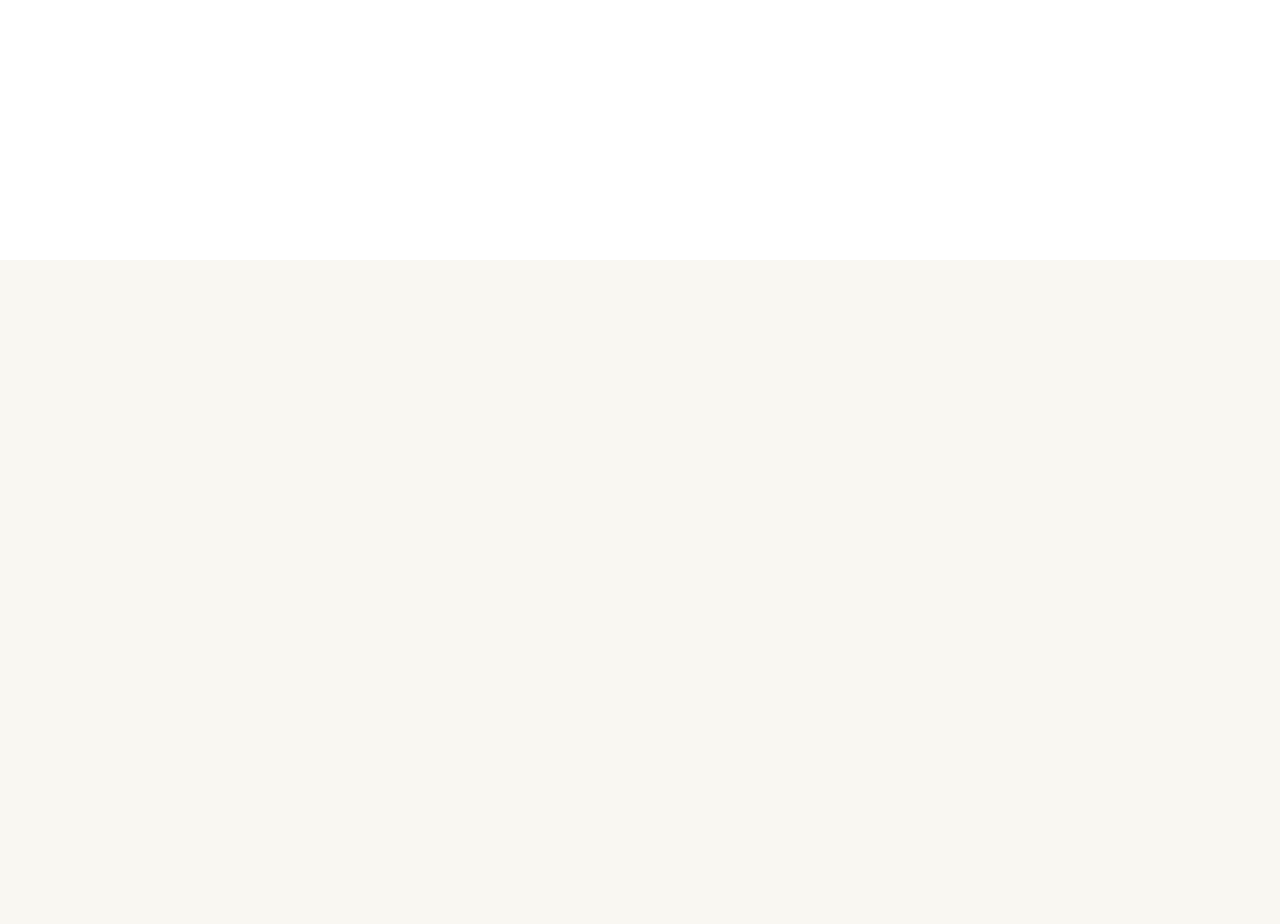
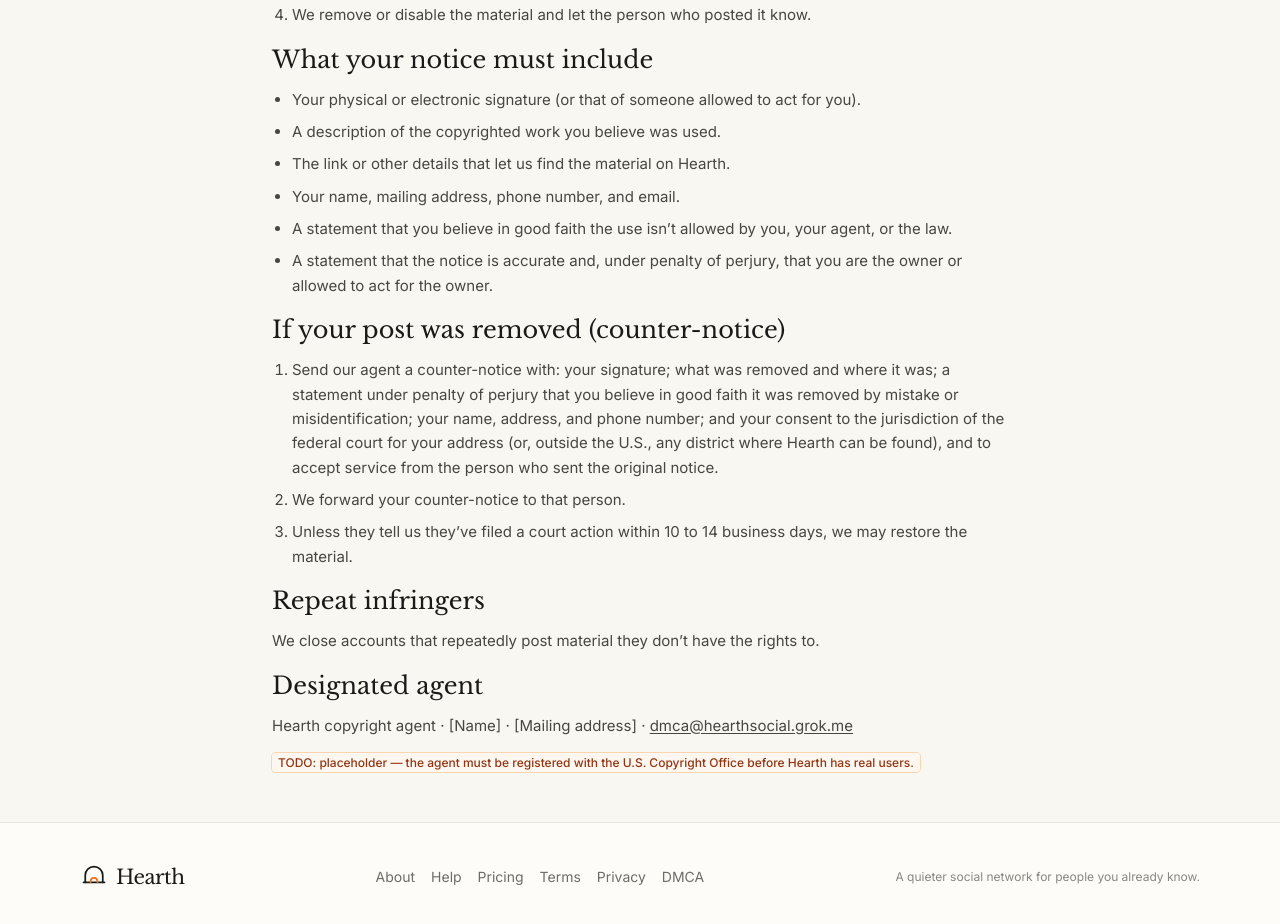
Before and after one commit to dylanlamb19/hearth, a Next.js app: page /dmca in a window 1280 px wide. Before the commit this address had no page. Shown: the part 540-1464 px from the top of the page. Before the commit the page ends 800 px from the top, so only its background shows below. Built offline with nearby package versions, Linux system fonts and the light colour scheme.

Commit message:
feat(legal): DMCA page and footer link

```diff
--- /dev/null
+++ b/src/app/dmca/page.tsx
@@ -0,0 +1,66 @@
+import { StaticPage } from "@/components/StaticPage";
+import { LegalSection, Todo } from "@/components/LegalSection";
+
+// TODO(legal): register a designated agent with the U.S. Copyright Office before real users.
+const DMCA_AGENT_EMAIL = "dmca@hearthsocial.grok.me";
+
+export default function DmcaPage() {
+  return (
+    <StaticPage
+      title="Copyright (DMCA)"
+      lead="How to ask us to take down work that’s yours, and how to respond if your post was removed."
+      template
+      lastUpdated="Oct 21, 2026"
+    >
+      <LegalSection title="Asking for a takedown">
+        <ol className="list-decimal space-y-2 pl-5">
+          <li>Find the post, photo, or listing that uses your work and copy its link.</li>
+          <li>Write a notice with everything listed below.</li>
+          <li>Send it to our designated agent (below).</li>
+          <li>We remove or disable the material and let the person who posted it know.</li>
+        </ol>
+      </LegalSection>
+
+      <LegalSection title="What your notice must include">
+        <ul className="list-disc space-y-2 pl-5">
+          <li>Your physical or electronic signature (or that of someone allowed to act for you).</li>
+          <li>A description of the copyrighted work you believe was used.</li>
+          <li>The link or other details that let us find the material on Hearth.</li>
+          <li>Your name, mailing address, phone number, and email.</li>
+          <li>A statement that you believe in good faith the use isn’t allowed by you, your agent, or the law.</li>
+          <li>A statement that the notice is accurate and, under penalty of perjury, that you are the owner or allowed to act for the owner.</li>
+        </ul>
+      </LegalSection>
+
+      <LegalSection title="If your post was removed (counter-notice)">
+        <ol className="list-decimal space-y-2 pl-5">
+          <li>
+            Send our agent a counter-notice with: your signature; what was removed and where it was; a statement
+            under penalty of perjury that you believe in good faith it was removed by mistake or misidentification;
+            your name, address, and phone number; and your consent to the jurisdiction of the federal court for
+            your address (or, outside the U.S., any district where Hearth can be found), and to accept service from
+            the person who sent the original notice.
+          </li>
+          <li>We forward your counter-notice to that person.</li>
+          <li>
+            Unless they tell us they’ve filed a court action within 10 to 14 business days, we may restore the material.
+          </li>
+        </ol>
+      </LegalSection>
+
+      <LegalSection title="Repeat infringers">
+        <p>We close accounts that repeatedly post material they don’t have the rights to.</p>
+      </LegalSection>
+
+      <LegalSection title="Designated agent">
+        <p>
+          Hearth copyright agent · [Name] · [Mailing address] ·{" "}
+          <a href={`mailto:${DMCA_AGENT_EMAIL}`} className="underline underline-offset-2">{DMCA_AGENT_EMAIL}</a>
+        </p>
+        <p>
+          <Todo>placeholder — the agent must be registered with the U.S. Copyright Office before Hearth has real users.</Todo>
+        </p>
+      </LegalSection>
+    </StaticPage>
+  );
+}
--- a/src/components/PublicFooter.tsx
+++ b/src/components/PublicFooter.tsx
@@ -12,6 +12,7 @@
           <Link href="/pricing" className="hover:text-ink-800">Pricing</Link>
           <Link href="/terms" className="hover:text-ink-800">Terms</Link>
           <Link href="/privacy" className="hover:text-ink-800">Privacy</Link>
+          <Link href="/dmca" className="hover:text-ink-800">DMCA</Link>
         </div>
         <p className="text-xs text-ink-400">A quieter social network for people you already know.</p>
       </div>
```
